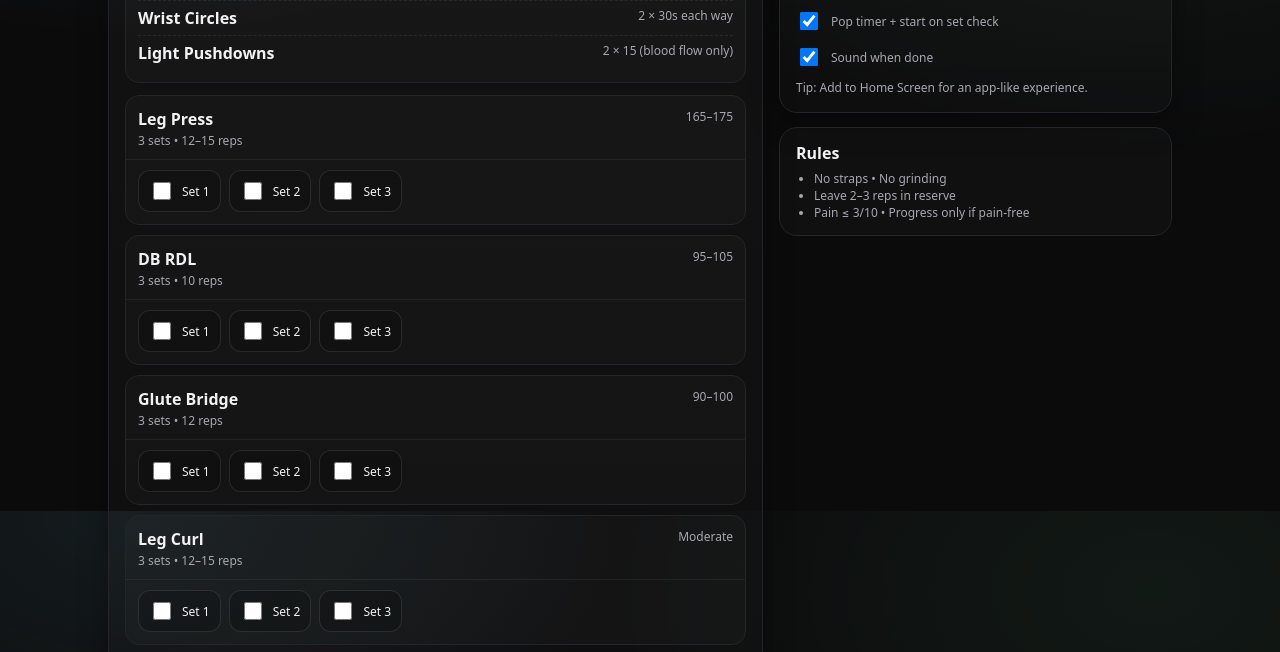
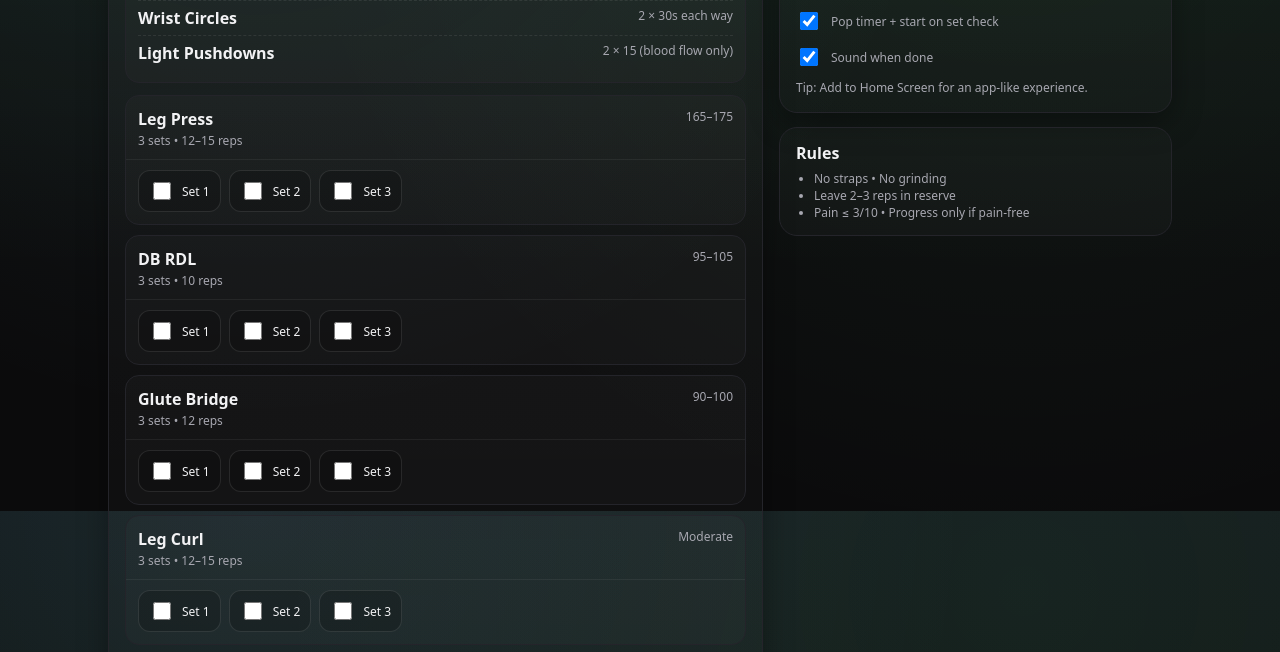
Before and after one commit to padalaxel/deload, a plain HTML site: page index.html in a window 1280 px wide. Shown: the part 289-941 px from the top of the page. Drawn offline with Linux system fonts and the light colour scheme.

Commit message:
Update styles.css

```diff
--- a/styles.css
+++ b/styles.css
@@ -16,12 +16,28 @@
 html,body{height:100%}
 body{
   margin:0;
-  background: radial-gradient(900px 600px at 10% 0%, rgba(138,230,255,.08), transparent 55%),
-              radial-gradient(900px 600px at 90% 10%, rgba(124,255,178,.06), transparent 60%),
-              var(--bg);
-  color:var(--text);
+  background:
+    linear-gradient(180deg,
+      rgba(138,230,255,.06) 0%,
+      rgba(124,255,178,.04) 35%,
+      rgba(11,11,12,0) 70%
+    ),
+    radial-gradient(circle at 20% 0%,
+      rgba(138,230,255,.08),
+      transparent 55%
+    ),
+    radial-gradient(circle at 80% 10%,
+      rgba(124,255,178,.06),
+      transparent 60%
+    ),
+    #0b0b0c;
+  background-attachment: fixed;
+  background-repeat: no-repeat;
+  background-size: cover;
+  color: var(--text);
   font-family: ui-sans-serif, system-ui, -apple-system, Segoe UI, Roboto, Helvetica, Arial;
 }
+
 
 .app{max-width:1100px;margin:0 auto;padding:18px 18px 24px}
 
```
